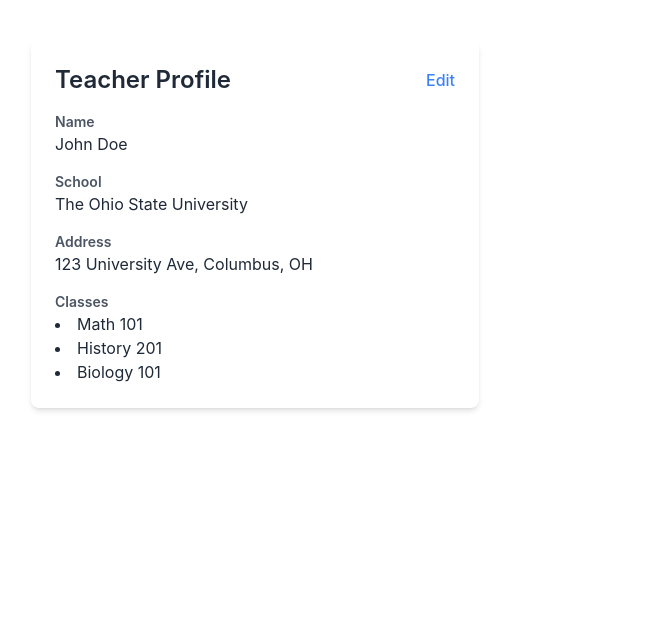
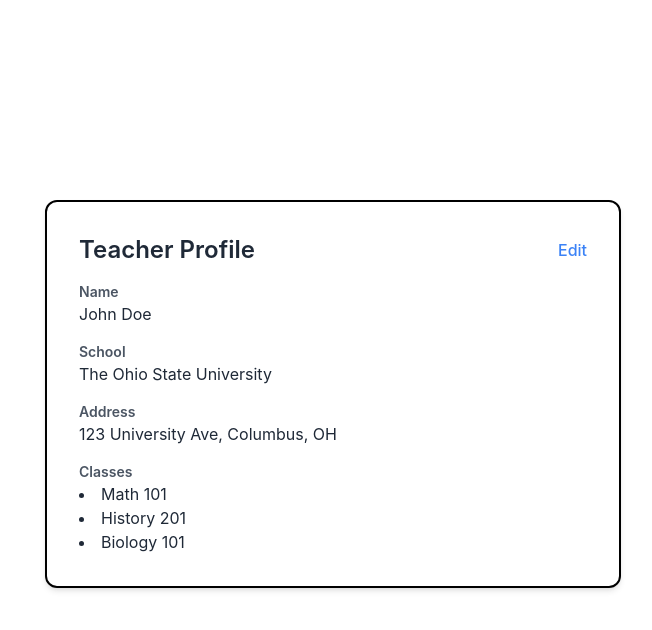
Before and after one commit to cfgcolumbus24/Team-4, a React (Create React App) app in the folder project/: page /profile in a window 1280 px wide. Shown: the top 630 px of the page, without its empty margins (385-1037 px from the left). Built offline with nearby package versions, Linux system fonts and the light colour scheme.

Commit message:
Teacher profile

```diff
--- a/project/src/teacher-profile.js
+++ b/project/src/teacher-profile.js
@@ -1,5 +1,5 @@
 import React, { useState } from 'react';
-import './App.css'; // Assuming Tailwind is imported in App.css or index.css
+import './App.css';
 
 function UserProfile() {
   const [isEditing, setIsEditing] = useState(false);
@@ -18,7 +18,7 @@ function UserProfile() {
   const toggleEditing = () => setIsEditing((prev) => !prev);
 
   return (
-    <div className="bg-white shadow-md rounded-lg p-6 max-w-md w-full mx-auto mt-10">
+    <div className="bg-blue-80 shadow-md rounded-xl p-8 max-w-xl w-full h-150 border-black border-2 mx-auto mt-10" style={{ marginLeft: '430px', marginTop: '200px' }}>
       <div className="flex justify-between items-center">
         <h1 className="text-2xl font-semibold text-gray-800">Teacher Profile</h1>
         <button
```
